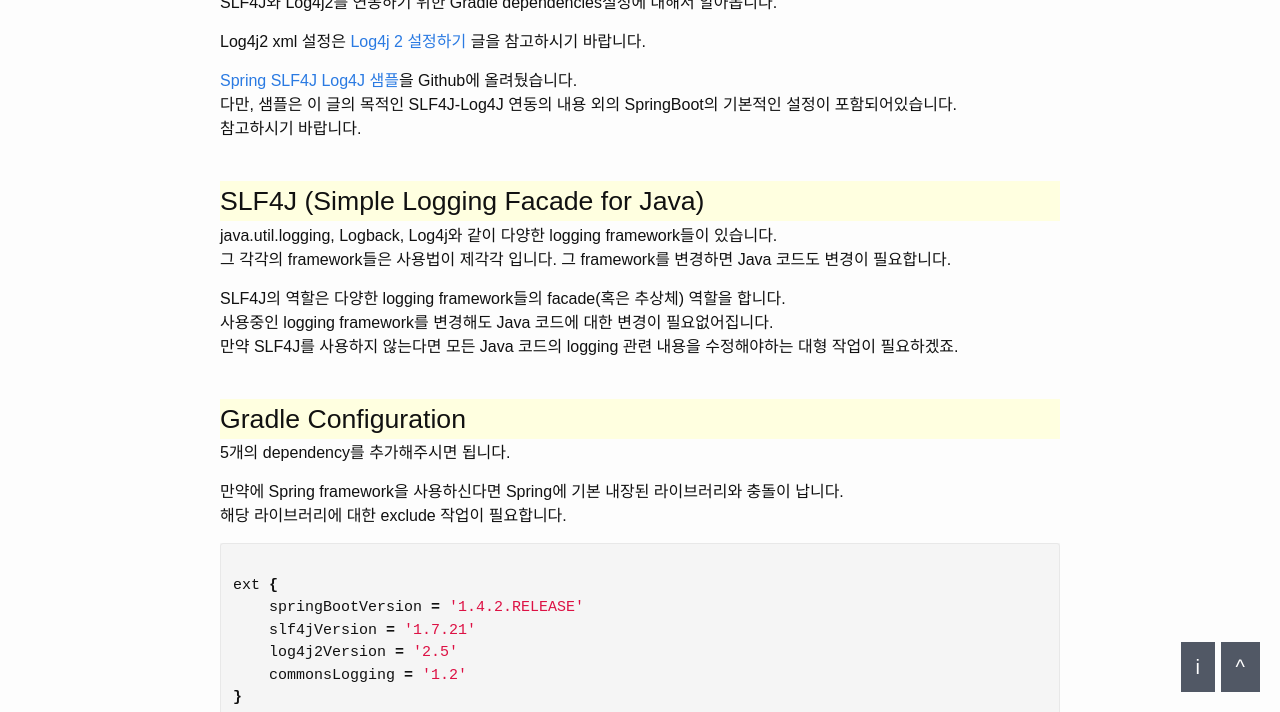
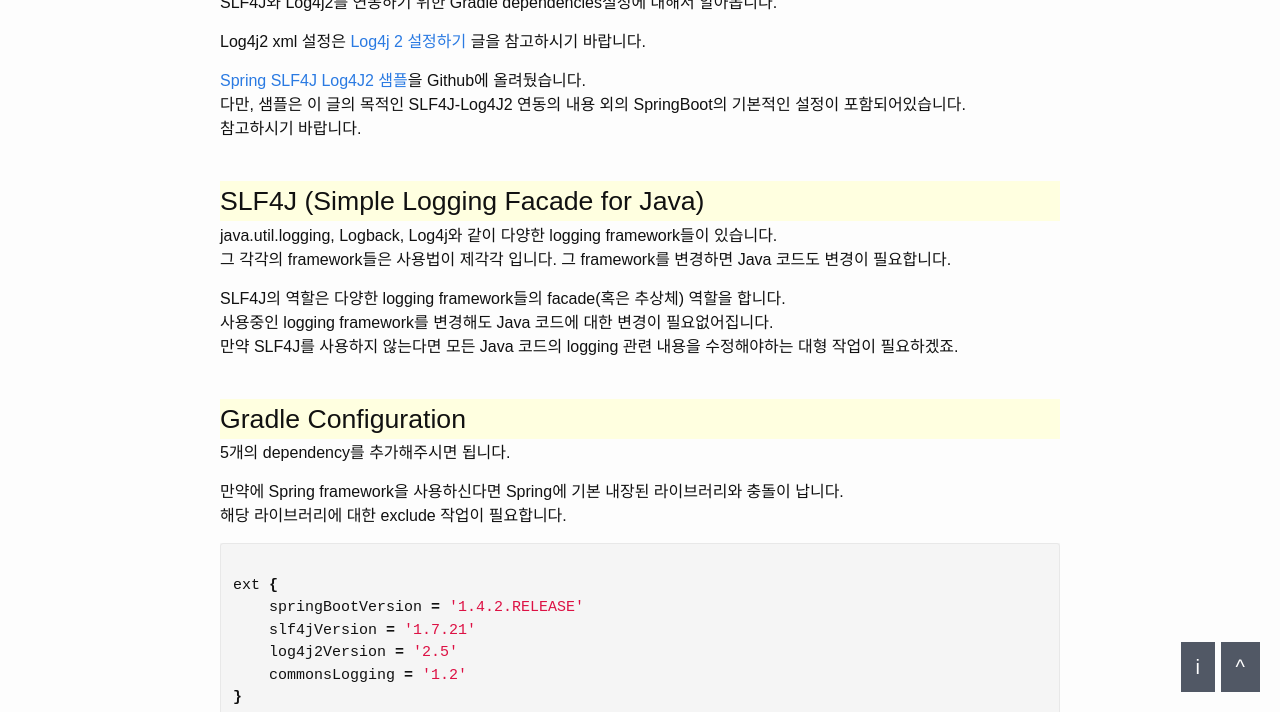
Before and after one commit to dveamer/dveamer.github.io, a Jekyll site: the page built from _posts/Java/2016-10-31-SLF4J-Log4J2.md, in a window 1280 px wide and 900 px high, scrolled down 694 px, cut to the strip 188-900 px from the top of the window. Built offline with Jekyll 4.4.1, drawn with Linux system fonts in a browser that asks for light colours; comment, search, counter and statistics services are not loaded.

Commit message:
modify an article

```diff
--- a/_posts/Java/2016-10-31-SLF4J-Log4J2.md
+++ b/_posts/Java/2016-10-31-SLF4J-Log4J2.md
@@ -17,8 +17,8 @@ Log4j2 xml 설정은 [Log4j 2 설정하기](/java/Log4j2.html) 글을 참고하
 
 <!--more-->
 
-[Spring SLF4J Log4J 샘플](https://github.com/dveamer/SpringBootSample/tree/master/SLF4J_Log4J2)을 Github에 올려뒀습니다.
-다만, 샘플은 이 글의 목적인 SLF4J-Log4J 연동의 내용 외의 SpringBoot의 기본적인 설정이 포함되어있습니다.
+[Spring SLF4J Log4J2 샘플](https://github.com/dveamer/SpringBootSample/tree/master/SLF4J_Log4J2)을 Github에 올려뒀습니다.
+다만, 샘플은 이 글의 목적인 SLF4J-Log4J2 연동의 내용 외의 SpringBoot의 기본적인 설정이 포함되어있습니다.
 참고하시기 바랍니다.
 
 # SLF4J (Simple Logging Facade for Java)
```
